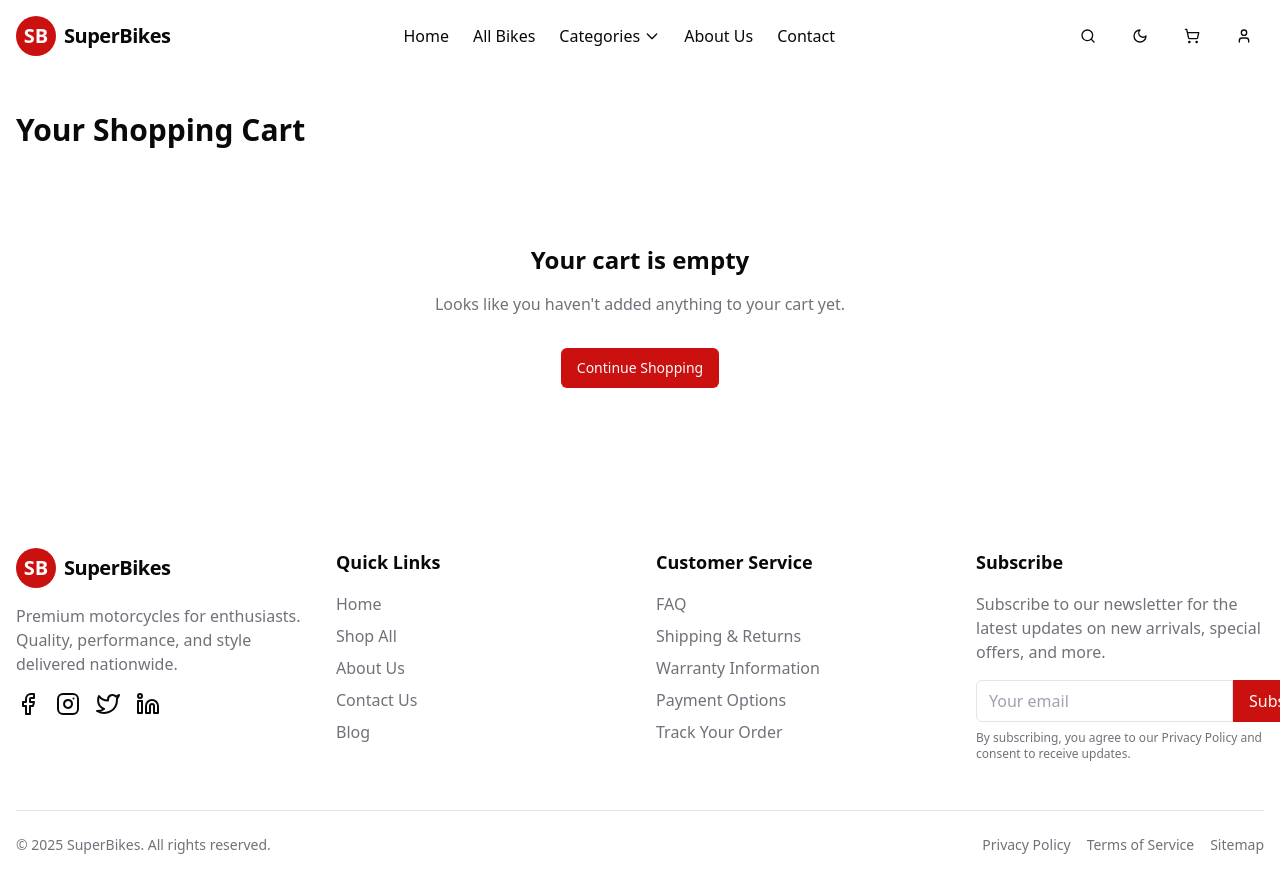
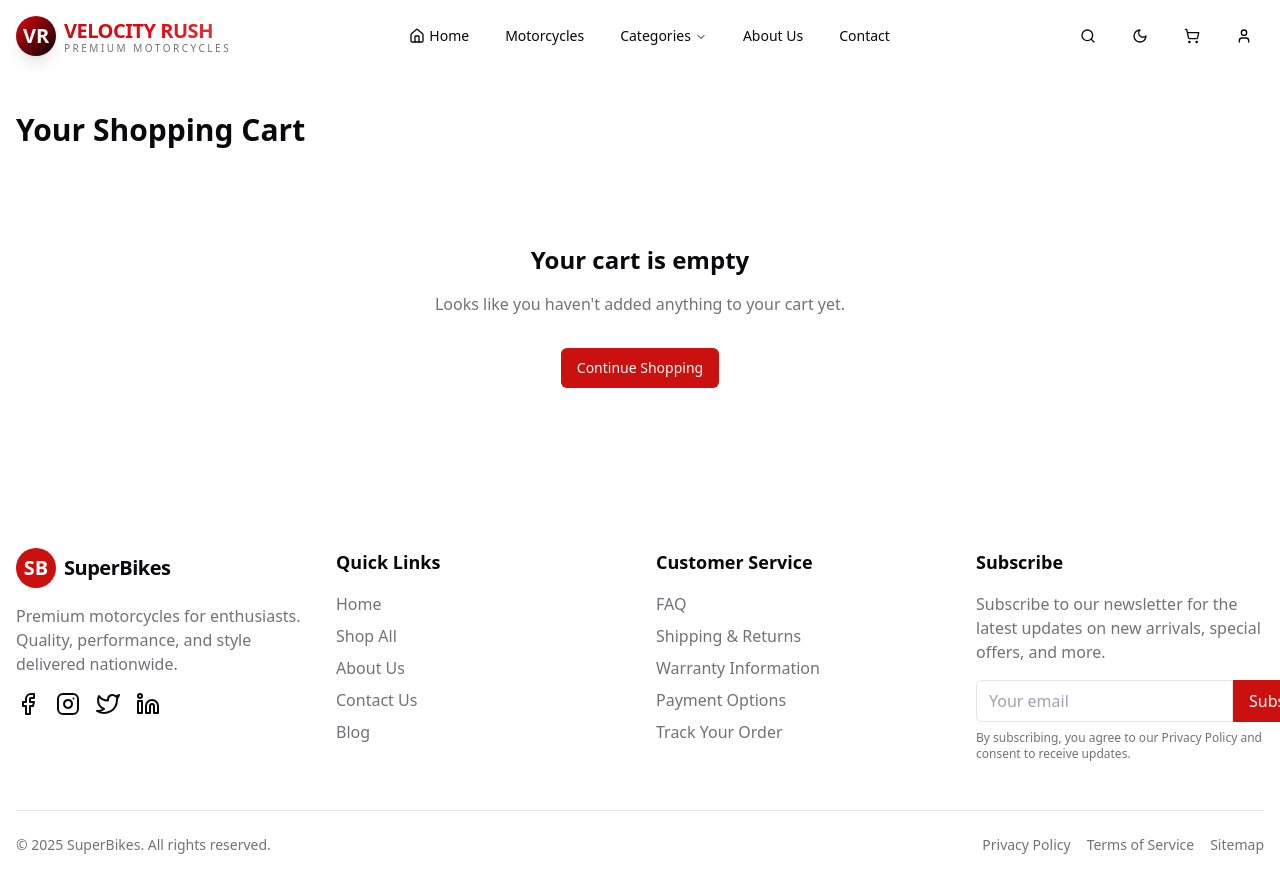
Before and after one commit to Chinmay1190/speedster-wheels-bazaar, a React (Vite) app: page /cart in a window 1280 px wide. Shown: the top 887 px of the page. Built offline with nearby package versions, Linux system fonts and the light colour scheme.

Commit message:
feat: Enhance navbar with stylish design
This commit implements a redesigned navbar with a cool and attractive aesthetic. The changes include visual enhancements to improve the overall user experience and branding.

```diff
--- a/src/components/layout/Navbar.tsx
+++ b/src/components/layout/Navbar.tsx
@@ -5,13 +5,25 @@ import { useTheme } from "../../contexts/ThemeContext";
 import { useCart } from "../../contexts/CartContext";
 import { Button } from "@/components/ui/button";
 import {
+  NavigationMenu,
+  NavigationMenuContent,
+  NavigationMenuItem,
+  NavigationMenuLink,
+  NavigationMenuList,
+  NavigationMenuTrigger,
+  navigationMenuTriggerStyle,
+} from "@/components/ui/navigation-menu";
+import { cn } from "@/lib/utils";
+import {
   Menu,
   Search,
   ShoppingCart,
   User,
   Sun,
   Moon,
-  X
+  X,
+  Home,
+  ChevronDown
 } from "lucide-react";
 import {
   Sheet,
@@ -19,14 +31,12 @@ import {
   SheetTrigger,
   SheetClose
 } from "@/components/ui/sheet";
-import { cn } from "@/lib/utils";
 import { categories } from "../../data/categories";
 
 export function Navbar() {
   const { theme, toggleTheme } = useTheme();
   const { totalItems } = useCart();
   const [isScrolled, setIsScrolled] = useState(false);
-  const [mobileMenuOpen, setMobileMenuOpen] = useState(false);
 
   useEffect(() => {
     const handleScroll = () => {
@@ -51,77 +61,99 @@ export function Navbar() {
       <div className="container mx-auto flex items-center justify-between px-4">
         {/* Logo */}
         <Link to="/" className="flex items-center gap-2">
-          <div className="h-10 w-10 rounded-full bg-primary flex items-center justify-center">
-            <span className="text-primary-foreground font-bold text-xl">SB</span>
+          <div className="h-10 w-10 rounded-full bg-gradient-to-br from-racing-red to-black flex items-center justify-center shadow-lg hover:shadow-racing-red/30 transition-shadow">
+            <span className="text-primary-foreground font-bold text-xl">VR</span>
           </div>
-          <span className="text-xl font-bold tracking-tight hidden md:inline-block">
-            SuperBikes
+          <div className="hidden md:flex flex-col">
+            <span className="text-xl font-extrabold tracking-tight bg-clip-text text-transparent bg-gradient-to-r from-primary via-racing-red to-primary/80">
+              VELOCITY RUSH
             </span>
+            <span className="text-[10px] uppercase tracking-[0.25em] text-muted-foreground -mt-1">
+              Premium Motorcycles
+            </span>
+          </div>
         </Link>
 
         {/* Desktop Nav */}
-        <nav className="hidden md:flex items-center space-x-6">
-          <Link to="/" className="text-foreground hover:text-primary transition-colors font-medium">
+        <NavigationMenu className="hidden lg:flex">
+          <NavigationMenuList>
+            <NavigationMenuItem>
+              <Link to="/">
+                <NavigationMenuLink className={navigationMenuTriggerStyle()}>
+                  <Home className="mr-1 h-4 w-4" />
                   Home
+                </NavigationMenuLink>
               </Link>
-          <Link to="/products" className="text-foreground hover:text-primary transition-colors font-medium">
-            All Bikes
+            </NavigationMenuItem>
+            <NavigationMenuItem>
+              <Link to="/products">
+                <NavigationMenuLink className={navigationMenuTriggerStyle()}>
+                  Motorcycles
+                </NavigationMenuLink>
               </Link>
-          <div className="group relative inline-block">
-            <button className="flex items-center text-foreground hover:text-primary transition-colors font-medium">
-              Categories
-              <svg
-                className="w-4 h-4 ml-1"
-                fill="none"
-                stroke="currentColor"
-                viewBox="0 0 24 24"
-                xmlns="http://www.w3.org/2000/svg"
+            </NavigationMenuItem>
+            <NavigationMenuItem>
+              <NavigationMenuTrigger>Categories</NavigationMenuTrigger>
+              <NavigationMenuContent>
+                <ul className="grid w-[400px] gap-3 p-4 md:w-[500px] md:grid-cols-2 lg:w-[600px]">
+                  {categories.map((category) => (
+                    <li key={category.id}>
+                      <NavigationMenuLink asChild>
+                        <Link
+                          to={`/category/${category.id}`}
+                          className="block select-none space-y-1 rounded-md p-3 leading-none no-underline outline-none transition-colors hover:bg-accent hover:text-accent-foreground focus:bg-accent focus:text-accent-foreground"
                         >
-                <path
-                  strokeLinecap="round"
-                  strokeLinejoin="round"
-                  strokeWidth="2"
-                  d="M19 9l-7 7-7-7"
-                ></path>
-              </svg>
-            </button>
-            <div className="hidden group-hover:block absolute z-10 w-48 mt-2 bg-background border border-border rounded-md shadow-lg">
-              {categories.map((category) => (
-                <Link
-                  key={category.id}
-                  to={`/category/${category.id}`}
-                  className="block px-4 py-2 text-sm text-foreground hover:bg-accent hover:text-accent-foreground"
-                >
-                  {category.name}
+                          <div className="text-sm font-medium leading-none">{category.name}</div>
+                          <p className="line-clamp-2 text-sm leading-snug text-muted-foreground">
+                            Explore our {category.name.toLowerCase()} collection
+                          </p>
                         </Link>
+                      </NavigationMenuLink>
+                    </li>
                   ))}
-            </div>
-          </div>
-          <Link to="/about" className="text-foreground hover:text-primary transition-colors font-medium">
+                </ul>
+              </NavigationMenuContent>
+            </NavigationMenuItem>
+            <NavigationMenuItem>
+              <Link to="/about">
+                <NavigationMenuLink className={navigationMenuTriggerStyle()}>
                   About Us
+                </NavigationMenuLink>
               </Link>
-          <Link to="/contact" className="text-foreground hover:text-primary transition-colors font-medium">
+            </NavigationMenuItem>
+            <NavigationMenuItem>
+              <Link to="/contact">
+                <NavigationMenuLink className={navigationMenuTriggerStyle()}>
                   Contact
+                </NavigationMenuLink>
               </Link>
-        </nav>
+            </NavigationMenuItem>
+          </NavigationMenuList>
+        </NavigationMenu>
 
         {/* Action Buttons */}
         <div className="flex items-center space-x-3">
           <Link to="/search">
-            <Button variant="ghost" size="icon" className="text-foreground hover:text-primary">
+            <Button variant="ghost" size="icon" className="text-foreground hover:text-primary transition-colors">
               <Search className="h-5 w-5" />
             </Button>
           </Link>
 
-          <Button variant="ghost" size="icon" onClick={toggleTheme} className="text-foreground hover:text-primary">
+          <Button
+            variant="ghost"
+            size="icon"
+            onClick={toggleTheme}
+            className="text-foreground hover:text-primary transition-colors"
+            aria-label={theme === "dark" ? "Switch to light mode" : "Switch to dark mode"}
+          >
             {theme === "dark" ? <Sun className="h-5 w-5" /> : <Moon className="h-5 w-5" />}
           </Button>
 
           <Link to="/cart">
-            <Button variant="ghost" size="icon" className="text-foreground hover:text-primary relative">
+            <Button variant="ghost" size="icon" className="text-foreground hover:text-primary transition-colors relative">
               <ShoppingCart className="h-5 w-5" />
               {totalItems > 0 && (
-                <span className="absolute -top-1 -right-1 rounded-full bg-primary text-primary-foreground text-xs w-5 h-5 flex items-center justify-center">
+                <span className="absolute -top-1 -right-1 rounded-full bg-primary text-primary-foreground text-xs w-5 h-5 flex items-center justify-center animate-pulse-light">
                   {totalItems}
                 </span>
               )}
@@ -129,7 +161,7 @@ export function Navbar() {
           </Link>
 
           <Link to="/account">
-            <Button variant="ghost" size="icon" className="text-foreground hover:text-primary">
+            <Button variant="ghost" size="icon" className="text-foreground hover:text-primary transition-colors">
               <User className="h-5 w-5" />
             </Button>
           </Link>
@@ -137,7 +169,7 @@ export function Navbar() {
           {/* Mobile Menu Trigger */}
           <Sheet>
             <SheetTrigger asChild>
-              <Button variant="ghost" size="icon" className="md:hidden text-foreground hover:text-primary">
+              <Button variant="ghost" size="icon" className="lg:hidden text-foreground hover:text-primary">
                 <Menu className="h-5 w-5" />
               </Button>
             </SheetTrigger>
@@ -145,10 +177,15 @@ export function Navbar() {
               <div className="flex flex-col h-full">
                 <div className="flex justify-between items-center mb-6">
                   <Link to="/" className="flex items-center gap-2">
-                    <div className="h-10 w-10 rounded-full bg-primary flex items-center justify-center">
-                      <span className="text-primary-foreground font-bold text-xl">SB</span>
+                    <div className="h-10 w-10 rounded-full bg-gradient-to-br from-racing-red to-black flex items-center justify-center">
+                      <span className="text-primary-foreground font-bold text-xl">VR</span>
                     </div>
-                    <span className="text-xl font-bold tracking-tight">SuperBikes</span>
+                    <div className="flex flex-col">
+                      <span className="text-lg font-bold tracking-tight">VELOCITY RUSH</span>
+                      <span className="text-[8px] uppercase tracking-[0.2em] text-muted-foreground -mt-1">
+                        Premium Motorcycles
+                      </span>
+                    </div>
                   </Link>
                   <SheetClose className="rounded-sm opacity-70 ring-offset-background transition-opacity hover:opacity-100 focus:outline-none focus:ring-2 focus:ring-ring focus:ring-offset-2">
                     <X className="h-6 w-6" />
@@ -157,17 +194,20 @@ export function Navbar() {
                 </div>
                 <nav className="flex flex-col space-y-4">
                   <SheetClose asChild>
-                    <Link to="/" className="px-2 py-1 text-foreground hover:text-primary transition-colors">
+                    <Link to="/" className="px-2 py-1 text-foreground hover:text-primary transition-colors flex items-center gap-2">
+                      <Home className="h-4 w-4" />
                       Home
                     </Link>
                   </SheetClose>
                   <SheetClose asChild>
                     <Link to="/products" className="px-2 py-1 text-foreground hover:text-primary transition-colors">
-                      All Bikes
+                      All Motorcycles
                     </Link>
                   </SheetClose>
                   <div className="px-2 py-1">
-                    <div className="font-medium mb-2">Categories</div>
+                    <div className="font-medium mb-2 flex items-center">
+                      Categories <ChevronDown className="h-4 w-4 ml-1" />
+                    </div>
                     <div className="pl-4 space-y-2">
                       {categories.map((category) => (
                         <SheetClose key={category.id} asChild>
```
Lines whose indentation alone changed are shown as unchanged.
